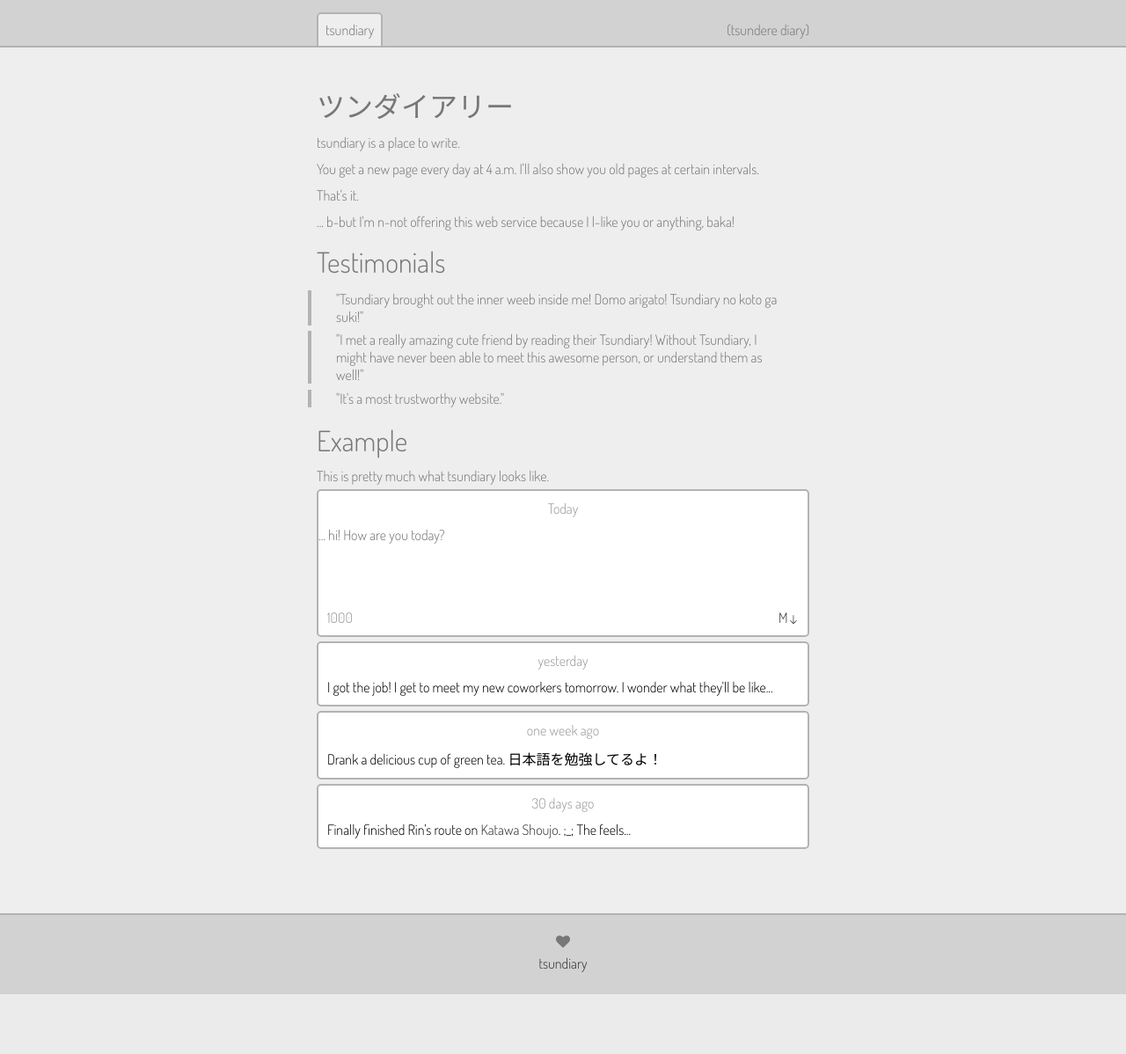
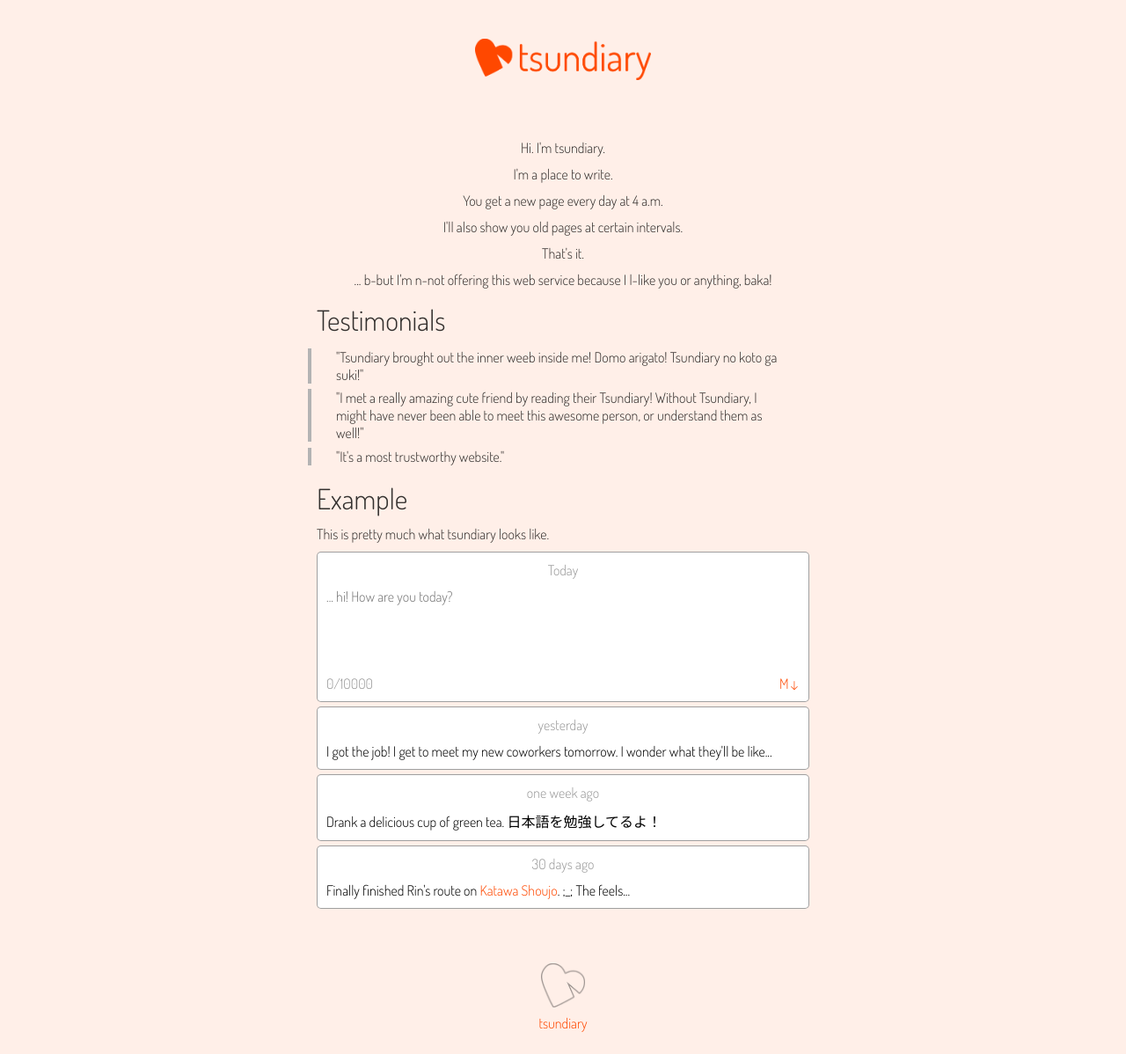
Before and after one commit to neynt/tsundiary, a Flask app: a page that uses templates/base.html in a window 1280 px wide. Shown: the whole page at 88% size. Before the commit the page ends 1130 px from the top, so only its background shows below. Run offline with Flask 2, Linux system fonts and the light colour scheme; some libraries are stand-ins or nearby versions.

Commit message:
bunch of UI fixes, fresh login page

```diff
--- a/static/style.css
+++ b/static/style.css
@@ -68,7 +68,7 @@ textarea { color: #000; resize: none; outline: none; overflow-y: hidden; }
 .post_body { margin: -5px 0 5px; padding: 0px 10px 0px; word-wrap: break-word; }
 
 /* post body stuff */
-img { display: block; max-width: 100%; margin: 0 auto; }
+.post_body img { display: block; max-width: 100%; margin: 0 auto; }
 textarea { color: #000; resize: none; outline: none; overflow-y: hidden; }
 .status_area { color: #999; margin: 10px 10px 10px; }
 .error { color: #ff491e; }
--- a/static/themes/yuno.css
+++ b/static/themes/yuno.css
@@ -22,5 +22,5 @@ div#nav a.cur_page { border-bottom-color: #E74F79; }
 div#foot { border: 0; color: #E74F79; }
 
 /* and a little extra */
-.about::before { content: 'yandiary 0v0' }
+.about::after { content: 'yandiary 0v0' }
 .about span { display: none; }
--- a/templates/about.html
+++ b/templates/about.html
@@ -4,7 +4,7 @@
 
 <h1>about tsundiary</h1>
 
-<p>tsundiary was started in <a href='/~neynt/2013/3'>March 2013</a>.</p>
-<p>The guy behind it can be contacted at jim@neynt.ca.</p>
+<p>Tsundiary was made in March 2013.</p>
+<p>Feel free to contact the guy who made it at jim@neynt.ca.</p>
 
 {% endblock %}
--- a/templates/base.html
+++ b/templates/base.html
@@ -13,6 +13,8 @@
     <link href='/static/themes/{{author.theme}}.css' rel='stylesheet' />
     {% elif g.theme %}
     <link href='/static/themes/{{g.theme}}.css' rel='stylesheet' />
+    {% else %}
+    <link href='/static/themes/classic.css' rel='stylesheet' />
     {% endif %}
     <link href='/favicon.ico' rel='icon' type='image/x-icon' />
     <link href="//netdna.bootstrapcdn.com/font-awesome/4.0.3/css/font-awesome.css" rel="stylesheet">
@@ -38,14 +40,12 @@
             <a href='{{target}}' title='{{title}}'>{{text | safe}}</a>
             {% endif %}
         {% endfor %}
-        <a href='/logout?user={{ g.user.sid }}' class='action_link', title='Log out'><i class='fa fa-sign-out'></i></a>
 
-        <div style='float: right'>
-            hi, {{ g.user.name }}!
+        <div style='float: right; display: inline-block; text-align: right;'>
+          <p>hi, {{ g.user.name }}! <a href='/logout?user={{ g.user.sid }}' class='action_link', title='Log out'><i class='fa fa-sign-out'></i></a></p>
         </div>
     {% else %}
-        <a href='/'>tsundiary</a>
-        <div style='float: right'>(tsundere diary)</div>
+        <a href='/'><img src='/static/logo.png' alt='tsundiary' width=200 height=47 style="display: block; margin: 0 auto" /></a>
     {% endif %}
     </div>
 </div>
@@ -54,8 +54,7 @@
 {% endblock %}
 </div>
 <div id="foot">
-    <i class='fa fa-heart'></i>
-    <p><a class='about' href='/about'><span>tsundiary</span></a></p>
+  <p><a class='about' href='/about'><img src='/static/tsuncarrot.png' width=50 height=50 style='display:block; margin: 0 auto; padding: 0.5em;' ><span>tsundiary</span></a></p>
 </div>
 </div>
 </body>
--- a/templates/user.html
+++ b/templates/user.html
@@ -64,7 +64,8 @@
 var processScroll = true;
 var last_date = '{{ posts[-1].posted_date }}';
 function proc_scroll () {
-    if (processScroll && $(window).scrollTop() > $(document).height() - $(window).height() - 400) {
+  {# Always have 1000 pixels available #}
+    if (processScroll && $(window).scrollTop() > $(document).height() - $(window).height() - 1000) {
         processScroll = false;
         $.get('/+{{ author.sid }}/' + last_date,
           function (data) {
@@ -73,6 +74,7 @@ function proc_scroll () {
             if (last_date) {
               $('#posts').append(new_post);
               processScroll = true;
+              proc_scroll(); // If this wasn't enough, load even more!
             }
           }
         );
--- a/templates/what-is-this.html
+++ b/templates/what-is-this.html
@@ -2,11 +2,14 @@
 
 {% block content %}
 
-<h1>ツンダイアリー</h1>
-<p>tsundiary is a place to write.</p>
-<p>You get a new page every day at 4 a.m. I'll also show you old pages at certain intervals.</p>
+<div style="text-align: center">
+<p>Hi. I'm tsundiary.</p>
+<p>I'm a place to write.</p>
+<p>You get a new page every day at 4 a.m.</p>
+<p>I'll also show you old pages at certain intervals.</p>
 <p>That's it.</p>
 <p>... b-but I'm n-not offering this web service because I l-like you or anything, baka!</p>
+</div>
 
 <h1>Testimonials</h1>
 <blockquote>
@@ -21,11 +24,13 @@
 
 <h1>Example</h1>
 <p>This is pretty much what tsundiary looks like.</p>
-<div class='cloud'>
-  <div class="post_date">
-    Today
+<div class='post'>
+  <div class='post_date'>Today</div>
+  <div class='post_body'>
+    <p>
+    <textarea id="edit_area" placeholder="... hi! How are you today?"></textarea>
+    </p>
   </div>
-  <textarea id="edit_area" placeholder="... hi! How are you today?"></textarea>
   <div class='status_area'>
     <span id='char_count'>&nbsp;</span>
     <span id='save_status' style='float:right'><a href='/markdown'>M&darr;</a></span>
@@ -62,7 +67,7 @@
 var content = "ATASHI WA ... KIMI GA SUKI NO DE ..."
 var timer = null;
 
-var BYTE_LIMIT = 1000;
+var BYTE_LIMIT = 10000;
 
 function prime_update() {
     $('#save_status').html('writing...')
@@ -73,7 +78,7 @@ function prime_update() {
 
 function update_char_count() {
     count = unescape(encodeURIComponent($('#edit_area').val())).length;
-    $('#char_count').html((BYTE_LIMIT - count));
+    $('#char_count').html((count + '/' + BYTE_LIMIT));
 
     // Scale textarea
     var textarea = $('#edit_area');
```
Also changed, not shown: static/favicon.ico, static/logo.png, static/tsuncarrot.png.
